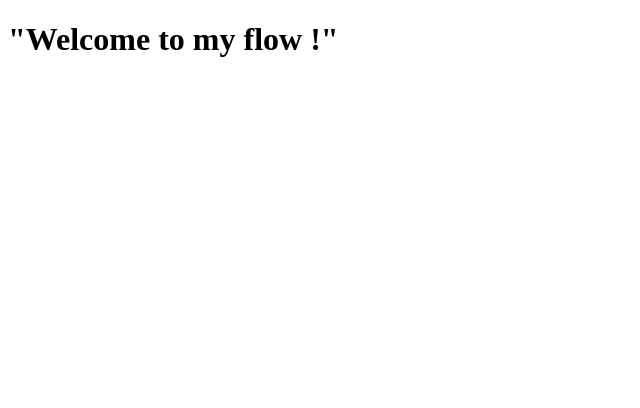
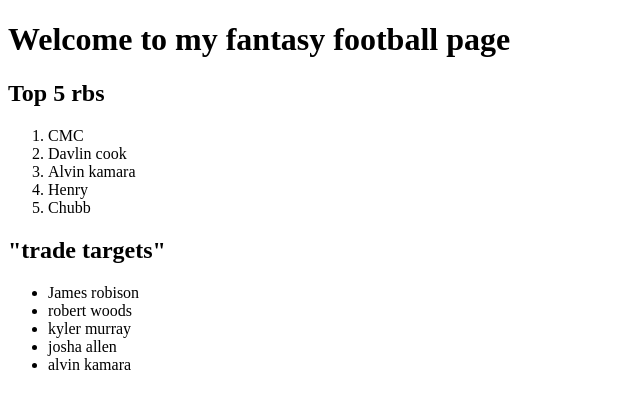
Before and after one commit to filipicev78/filipicev78.github.io, a plain HTML site: page myflow/index.html in a window 1280 px wide. Shown: the whole page, without its empty margins (0-640 px from the left). Drawn offline with Linux system fonts and the light colour scheme.

Commit message:
commit mid

```diff
--- a/myflow/index.html
+++ b/myflow/index.html
@@ -8,9 +8,42 @@
 </head>
 <body>
     <h1>
-        "Welcome to my flow !"
+        Welcome to my fantasy football page
 
 
     </h1>
+    <h2>
+
+        Top 5 rbs
+
+
+    </h2>
+    <ol>
+
+        <li> CMC </li>
+        <li> Davlin cook </li>
+        <li> Alvin kamara</li>
+        <li> Henry</li>
+        <li> Chubb</li>
+
+
+
+
+    </ol>
+    <h2>
+        "trade targets"
+    </h2>
+    <ul>
+        <li> James robison </li>
+        <li> robert woods</li>
+        <li> kyler murray </li>
+        <li> josha allen</li>
+        <li> alvin kamara</li>
+
+    </ul>
+
+
+
+
 </body>
 </html>
```
